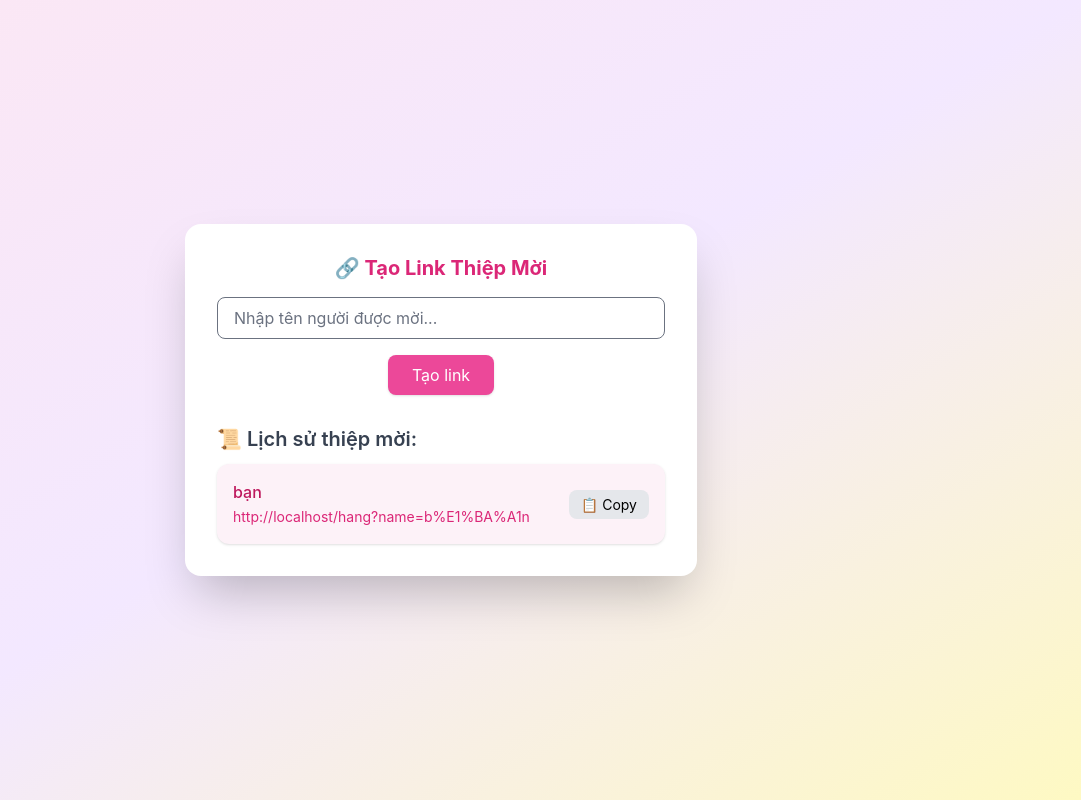
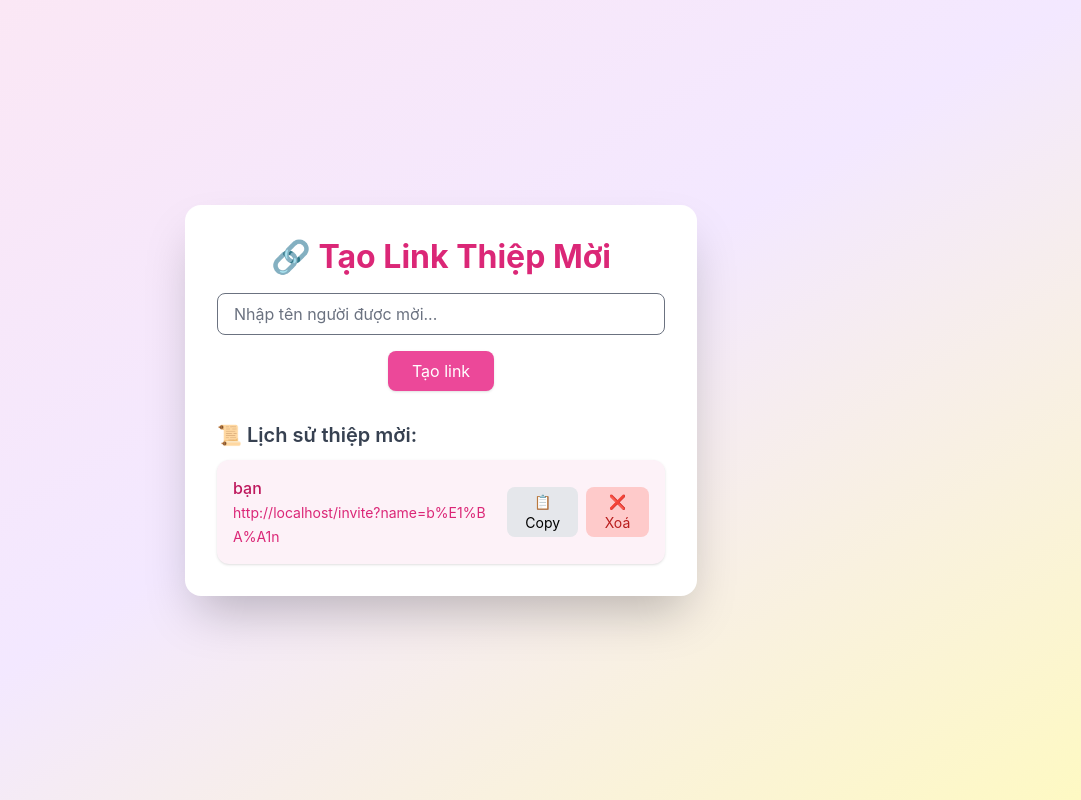
Before and after one commit to lamnino08/boardgame, a Next.js app: page /hang/getlink in a window 1280 px wide. Both pictures are taken after a click on the button "Tạo link". Shown: the whole page, without its empty margins (199-1280 px from the left). Built offline with nearby package versions, Linux system fonts and the light colour scheme.

Commit message:
hang bỉthday delete link

```diff
--- a/app/hang/getlink/page.tsx
+++ b/app/hang/getlink/page.tsx
@@ -21,7 +21,7 @@ export default function GenerateLinkPage() {
   }, []);
 
   const handleGenerate = () => {
-    const url = `${window.location.origin}/hang?name=${encodeURIComponent(
+    const url = `${window.location.origin}/invite?name=${encodeURIComponent(
       name || "bạn"
     )}`;
     const newEntry = { name: name || "bạn", link: url };
@@ -41,10 +41,16 @@ export default function GenerateLinkPage() {
     setTimeout(() => setCopiedIndex(null), 2000);
   };
 
+  const handleDelete = (index: number) => {
+    const updatedLinks = links.filter((_, i) => i !== index);
+    setLinks(updatedLinks);
+    localStorage.setItem("invite-links", JSON.stringify(updatedLinks));
+  };
+
   return (
     <div className="min-h-screen flex items-center justify-center bg-gradient-to-br from-pink-100 via-purple-100 to-yellow-100 p-6">
       <div className="bg-white p-8 rounded-2xl shadow-2xl max-w-lg w-full text-center">
-        <h1 className="text-lg font-bold text-pink-600 mb-4">
+        <h1 className="text-2xl font-bold text-pink-600 mb-4">
           🔗 Tạo Link Thiệp Mời
         </h1>
 
@@ -75,7 +81,7 @@ export default function GenerateLinkPage() {
               {links.map((item, index) => (
                 <li
                   key={index}
-                  className="p-4 bg-pink-50 rounded-xl shadow flex flex-col sm:flex-row sm:items-center sm:justify-between"
+                  className="p-4 bg-pink-50 rounded-xl shadow flex flex-col sm:flex-row sm:items-center sm:justify-between gap-2"
                 >
                   <div>
                     <p className="text-pink-700 font-medium">{item.name}</p>
@@ -88,12 +94,20 @@ export default function GenerateLinkPage() {
                       {item.link}
                     </a>
                   </div>
-                  <button
-                    onClick={() => handleCopy(item.link, index)}
-                    className="mt-2 sm:mt-0 bg-gray-200 px-3 py-1 rounded-lg hover:bg-gray-300 transition text-sm"
-                  >
-                    {copiedIndex === index ? "✅ Đã copy!" : "📋 Copy"}
-                  </button>
+                  <div className="flex gap-2">
+                    <button
+                      onClick={() => handleCopy(item.link, index)}
+                      className="bg-gray-200 px-3 py-1 rounded-lg hover:bg-gray-300 transition text-sm"
+                    >
+                      {copiedIndex === index ? "✅ Đã copy!" : "📋 Copy"}
+                    </button>
+                    <button
+                      onClick={() => handleDelete(index)}
+                      className="bg-red-200 px-3 py-1 rounded-lg hover:bg-red-300 transition text-sm text-red-700"
+                    >
+                      ❌ Xoá
+                    </button>
+                  </div>
                 </li>
               ))}
             </ul>
```
